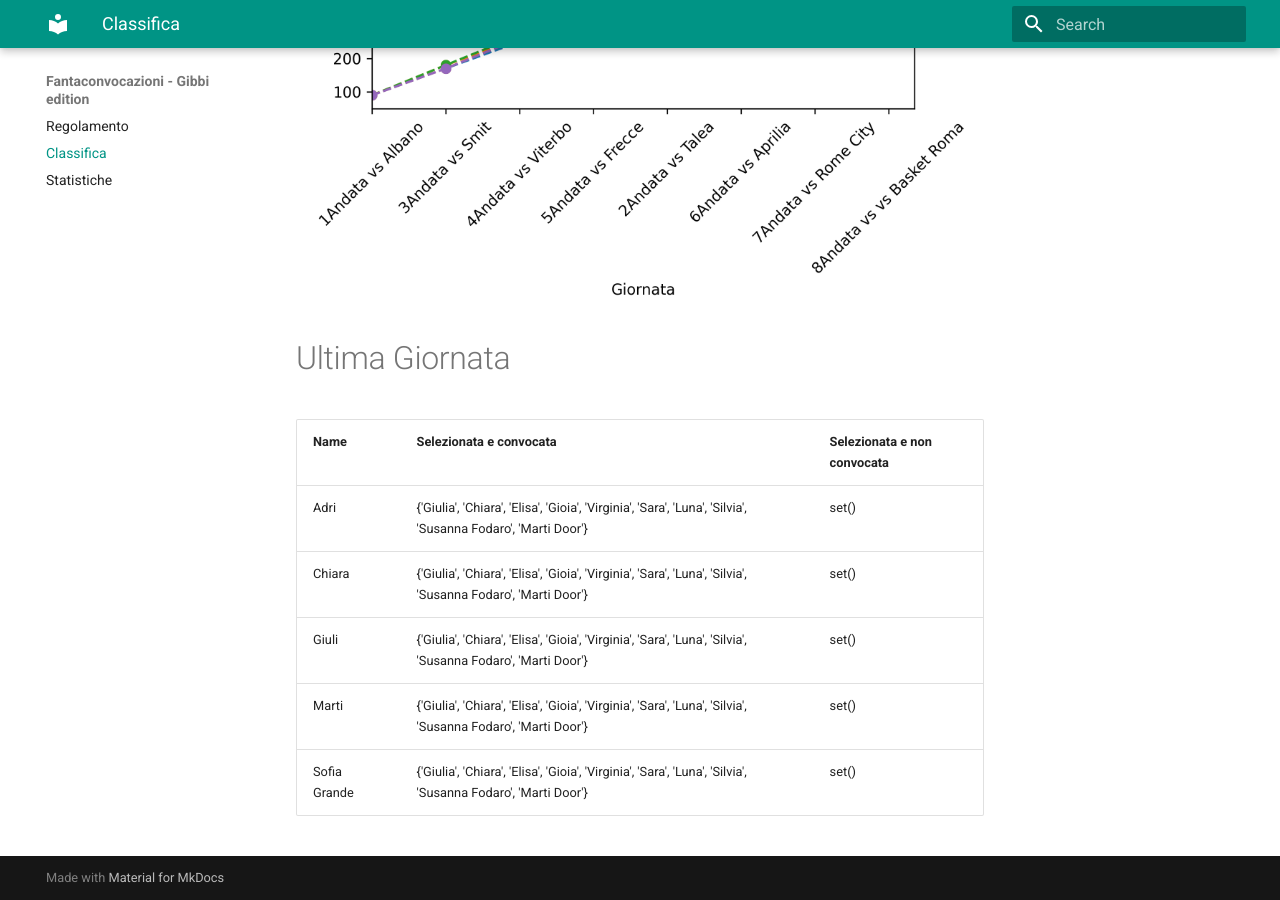
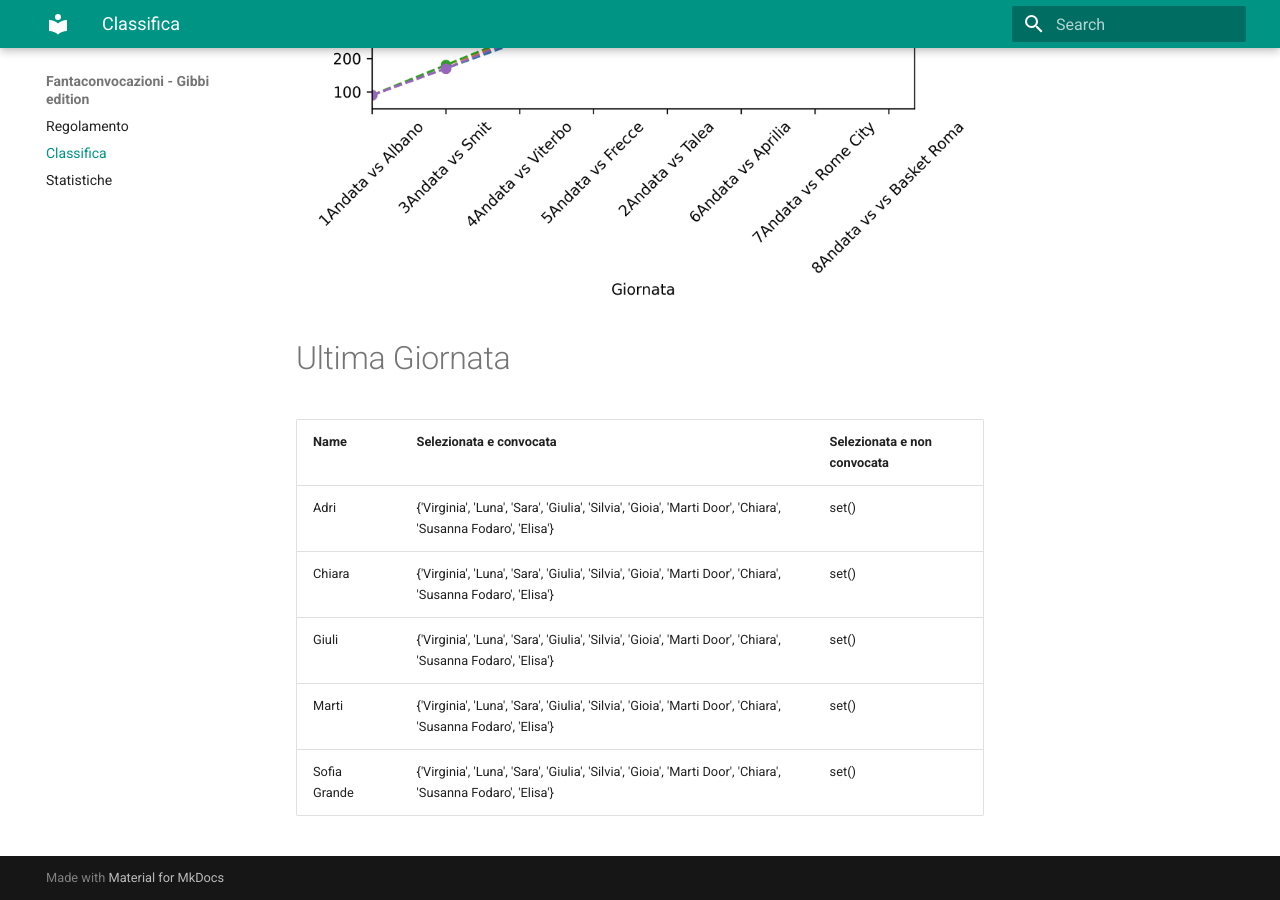
Before and after one commit to martinig94/fantagibbi, an MkDocs documentation site: the page built from docs/Classifica.md, in a window 1280 px wide and 900 px high, scrolled down 810 px. Built offline with MkDocs 1.6.1 and Material for MkDocs 9.7.7, drawn with Linux system fonts in a browser that asks for light colours.

Commit message:
Auto-update from main.py

```diff
--- a/docs/Classifica.md
+++ b/docs/Classifica.md
@@ -18,9 +18,9 @@
 <!-- START_TABLE CORRECT -->
 | Name         | Selezionata e convocata                                                                                      | Selezionata e non convocata   |
 |:-------------|:-------------------------------------------------------------------------------------------------------------|:------------------------------|
-| Adri         | {'Giulia', 'Chiara', 'Elisa', 'Gioia', 'Virginia', 'Sara', 'Luna', 'Silvia', 'Susanna Fodaro', 'Marti Door'} | set()                         |
-| Chiara       | {'Giulia', 'Chiara', 'Elisa', 'Gioia', 'Virginia', 'Sara', 'Luna', 'Silvia', 'Susanna Fodaro', 'Marti Door'} | set()                         |
-| Giuli        | {'Giulia', 'Chiara', 'Elisa', 'Gioia', 'Virginia', 'Sara', 'Luna', 'Silvia', 'Susanna Fodaro', 'Marti Door'} | set()                         |
-| Marti        | {'Giulia', 'Chiara', 'Elisa', 'Gioia', 'Virginia', 'Sara', 'Luna', 'Silvia', 'Susanna Fodaro', 'Marti Door'} | set()                         |
-| Sofia Grande | {'Giulia', 'Chiara', 'Elisa', 'Gioia', 'Virginia', 'Sara', 'Luna', 'Silvia', 'Susanna Fodaro', 'Marti Door'} | set()                         |
+| Adri         | {'Virginia', 'Luna', 'Sara', 'Giulia', 'Silvia', 'Gioia', 'Marti Door', 'Chiara', 'Susanna Fodaro', 'Elisa'} | set()                         |
+| Chiara       | {'Virginia', 'Luna', 'Sara', 'Giulia', 'Silvia', 'Gioia', 'Marti Door', 'Chiara', 'Susanna Fodaro', 'Elisa'} | set()                         |
+| Giuli        | {'Virginia', 'Luna', 'Sara', 'Giulia', 'Silvia', 'Gioia', 'Marti Door', 'Chiara', 'Susanna Fodaro', 'Elisa'} | set()                         |
+| Marti        | {'Virginia', 'Luna', 'Sara', 'Giulia', 'Silvia', 'Gioia', 'Marti Door', 'Chiara', 'Susanna Fodaro', 'Elisa'} | set()                         |
+| Sofia Grande | {'Virginia', 'Luna', 'Sara', 'Giulia', 'Silvia', 'Gioia', 'Marti Door', 'Chiara', 'Susanna Fodaro', 'Elisa'} | set()                         |
 <!-- END_TABLE CORRECT -->
```
